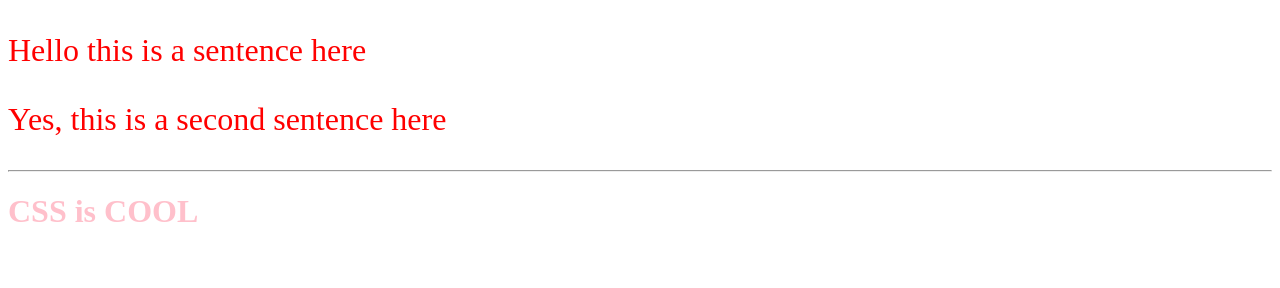
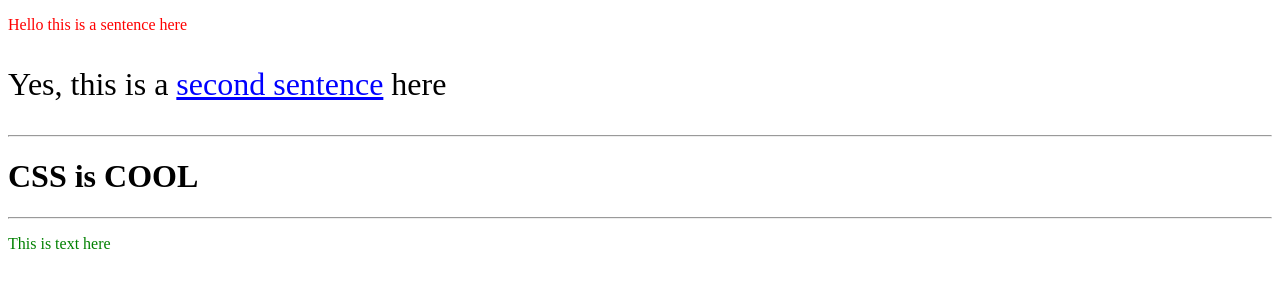
Before and after one commit to adamholthouse/CSSBasics, a plain HTML site: page index.html in a window 1280 px wide. Drawn offline with Linux system fonts and the light colour scheme.

Commit message:
Draft Commit
More internal CSS, with a use of a few class and IDs

```diff
--- a/index.html
+++ b/index.html
@@ -3,23 +3,34 @@
 <head>
 	<title>My Webpage with CSS</title>
 	<style type="text/css">
-		p {
-			color:red;font-size: 200%
+		.red {
+			color:red;
 		}
 
-		h1{
-			color:pink;
+		.large {
+			font-size: 200%
 		}
 
+		#green {
+			color: green;
+		}
+
+		.blue {
+			color: blue; text-decoration: underline;
+		}
 	</style>
 </head>
 <body>
 
-	<p>Hello this is a sentence here</p>
-	<p>Yes, this is a second sentence here</p>
+	<p class="red">Hello this is a sentence here</p>
+	<p class="large">Yes, this is a <span class="blue">second sentence</span> here</p>
 	<hr>
 
 	<h1>CSS is COOL</h1>
+	<hr>
+
+	<p id="green">This is text here</p>
+
 
 </body>
 </html>
```
